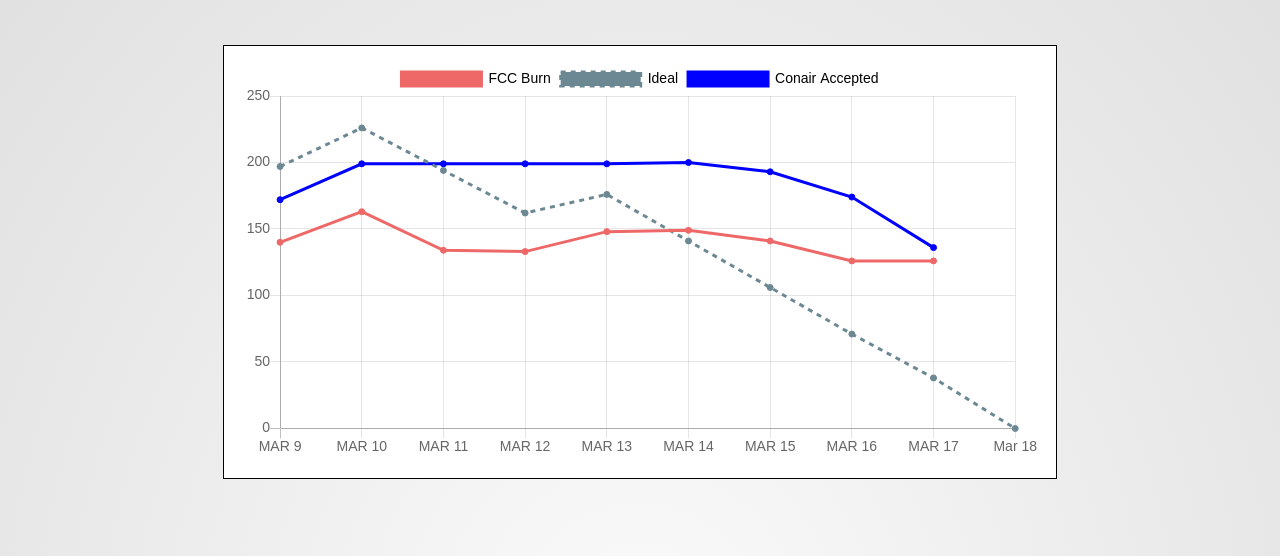
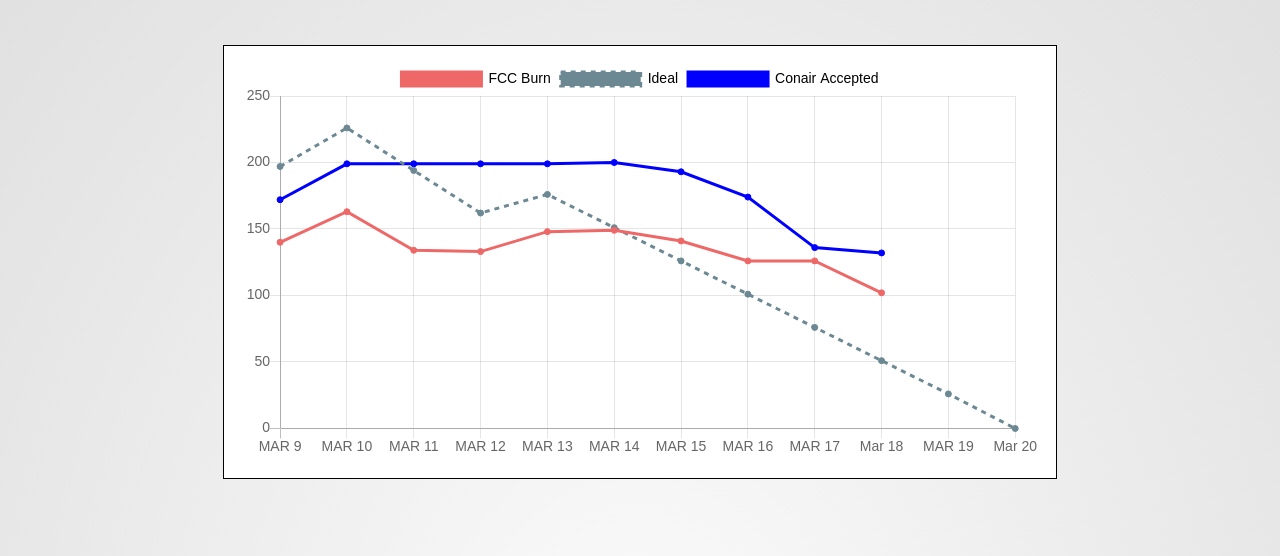
Before and after one commit to JoeyFlaum/Burndown, a website: page index.html in a window 1280 px wide. Shown: the part 86-642 px from the top of the page. Drawn offline with nearby package versions, Linux system fonts and the light colour scheme.

Commit message:
update burn

```diff
--- a/index.html
+++ b/index.html
@@ -23,7 +23,7 @@
         Chart.defaults.global.defaultFontFamily = "Arial";
         Chart.defaults.global.defaultFontSize = 14;
 
-        let labelsArray = ["MAR 9","MAR 10","MAR 11","MAR 12","MAR 13","MAR 14","MAR 15","MAR 16","MAR 17","Mar 18"]
+        let labelsArray = ["MAR 9","MAR 10","MAR 11","MAR 12","MAR 13","MAR 14","MAR 15","MAR 16","MAR 17","Mar 18","MAR 19","Mar 20", ]
         let lastScopeChangeValue = scopeChange[scopeChange.length-1]
         let idealPoints = scopeChange.map((dataPoint)=>dataPoint)
         //map ideal points and last point = 0
@@ -95,10 +95,10 @@
     <script>
     showBurnDown (
       "Q400",
-      [140,163,134,133,148,149,141,126,126], // burndown data
+      [140,163,134,133,148,149,141,126,126,102], // burndown data
       //[197,240,208,176,190] // scope change with totals
-      [197,226,194,162,176,141,106,71,38], // scope change
-      [172,199,199,199,199,200,193,174,136],//conair
+      [197,226,194,162,176], // scope change
+      [172,199,199,199,199,200,193,174,136,132],//conair
       );
 
 
```
